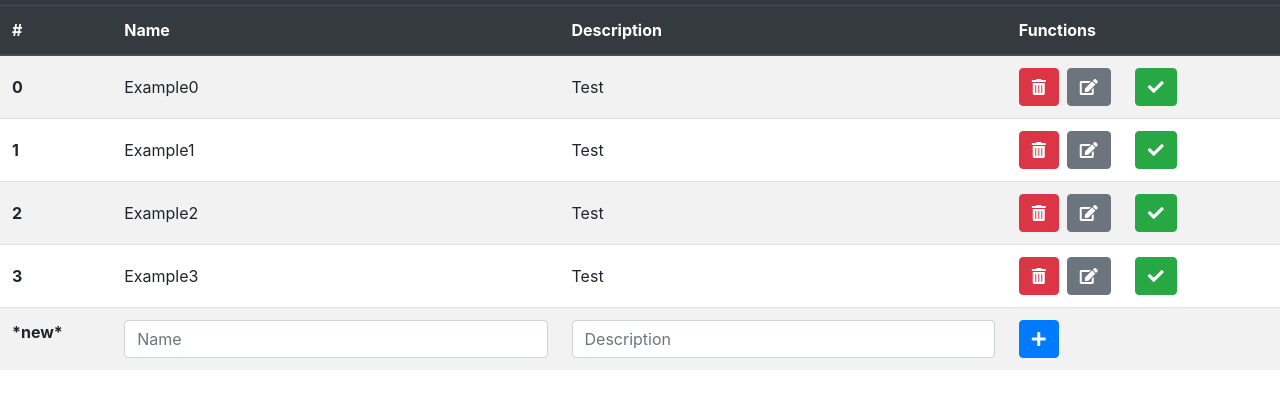
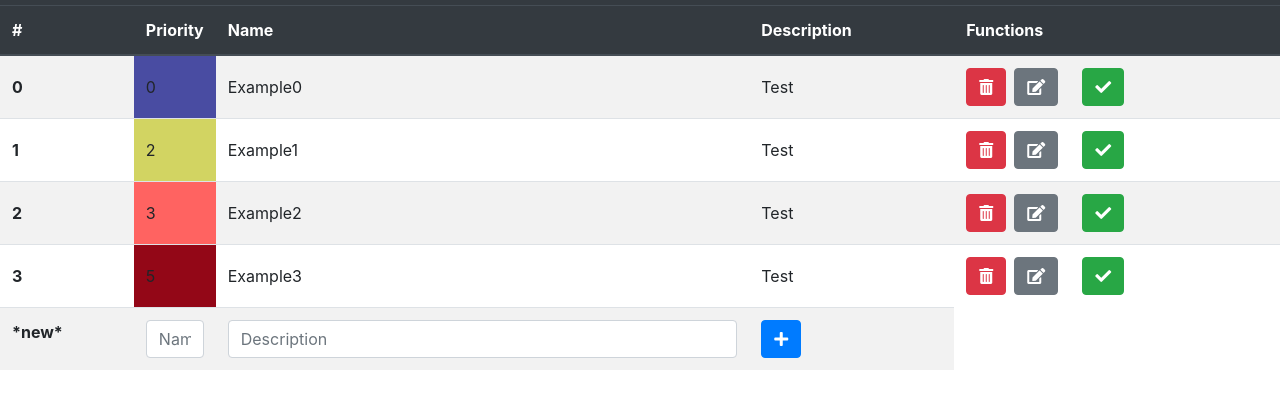
Before and after one commit to LucasF-42/kms-team6-v2, a plain HTML site: page index.html in a window 1280 px wide. Shown: the part 51-460 px from the top of the page. Drawn offline with nearby package versions, Linux system fonts and the light colour scheme.

Commit message:
Priority is added, but needs to be added to the CREATE thingy too

```diff
--- a/index.html
+++ b/index.html
@@ -3,7 +3,7 @@
 <head>
     <meta charset="UTF-8">
     <title>IOKE</title>
-    <link rel="icon" href="icons/createdIcons/Ioke.png">
+    <link rel="icon" href="icons/createdIcons/ioke.png">
 
     <link rel="stylesheet" href="https://cdn.jsdelivr.net/npm/bootstrap@4.5.3/dist/css/bootstrap.min.css" integrity="sha384-TX8t27EcRE3e/ihU7zmQxVncDAy5uIKz4rEkgIXeMed4M0jlfIDPvg6uqKI2xXr2" crossorigin="anonymous">
     <link rel="stylesheet" href="https://use.fontawesome.com/releases/v5.7.0/css/all.css" integrity="sha384-lZN37f5QGtY3VHgisS14W3ExzMWZxybE1SJSEsQp9S+oqd12jhcu+A56Ebc1zFSJ" crossorigin="anonymous">
@@ -17,7 +17,7 @@
 <body>
 <nav class="navbar navbar-expand-lg navbar-dark bg-dark">
     <a class="navbar-brand" href="#">
-        <img src="icons/createdIcons/Ioke.png" width="30" height="30" class="d-inline-block align-top" alt="Corinthian Helmet">
+        <img src="icons/createdIcons/ioke.png" style="height: 30px; width: 30px" class="d-inline-block align-top" alt="Corinthian Helmet">
         IOKE</a>
     <div class="collapse navbar-collapse" id="mainNavbar">
         <ul class="navbar-nav mr-auto">
@@ -34,7 +34,8 @@
     <table class="table table-striped">
         <thead class="thead-dark">
           <tr>
-              <th scope="col">#</th>
+              <th scope="col" >#</th>
+              <th scope="col" style="width: 10pt">Priority</th>
               <th scope="col">Name</th>
               <th scope="col">Description</th>
               <th scope="col">Functions</th>
--- a/scripts/scripts.js
+++ b/scripts/scripts.js
@@ -2,16 +2,16 @@ class task{
     constructor(name, description, category, status) {
         this.name= name;
         this.description = description;
-        this.category = status;
+        this.category = category;
         this.status=status;
     }
 }
 
 let tasklist = [];
 tasklist.push(new task("Example0", "Test", 0, 0));
-tasklist.push(new task("Example1", "Test", 0, 0));
-tasklist.push(new task("Example2", "Test", 0, 0));
-tasklist.push(new task("Example3", "Test", 0, 0));
+tasklist.push(new task("Example1", "Test", 0, 2));
+tasklist.push(new task("Example2", "Test", 0, 3));
+tasklist.push(new task("Example3", "Test", 0, 5));
 
 const buildSpecificTable = (table) => {
     let body = document.getElementById("tableBody");
@@ -23,6 +23,14 @@ const buildSpecificTable = (table) => {
         th.setAttribute("class", "align-middle");
         th.scope = "row";
         th.innerText = index.toString();
+
+        //TODO get rid of the deprecation
+        let tdPrior = document.createElement("td");
+        tdPrior.setAttribute("class", "align-middle");
+        tdPrior.bgColor=determineColour(t.status);
+        tdPrior.innerText=t.status;
+        tdPrior.scope = "row";
+
 
         let tdName = document.createElement("td");
         tdName.setAttribute("class", "align-middle");
@@ -72,6 +80,7 @@ const buildSpecificTable = (table) => {
 
         let tr = document.createElement("tr");
         tr.appendChild(th);
+        tr.appendChild(tdPrior);
         tr.appendChild(tdName);
         tr.appendChild(tdDescription);
         tr.appendChild(tdBtnGrp);
@@ -79,6 +88,7 @@ const buildSpecificTable = (table) => {
         tdEdit.onclick = () => {
             setUpEditModal(index, tr);
         };
+        //TODO this
         tdCheck.onclick = () => {
             var element = document.getElementById(tr.id);
             element.classList.add("checkThrough");
@@ -93,6 +103,22 @@ let buildTable = () => {
     buildSpecificTable(tasklist);
 }
 
+function determineColour(priority){
+    switch (priority){
+        case 0: //very low
+            return "#494CA2";
+        case 1: //low
+            return "#6F975C"
+        case 2: //medium
+            return "#D2D462";
+        case 3: //high
+            return "#FF6361"
+        case 4: //very high
+            return "#AF0F19"
+        case 5: //critical
+            return "#930717"
+    }
+}
 
 const setUpEditModal = (idx, tableRow) => {
     const modBod = document.getElementById("modBody");
@@ -213,7 +239,7 @@ const appendCreateTaskRow = tableBody => {
 
     tableBody.appendChild(tr);
 }
-
+//TODO remove idx & arr?
 window.onload = () => {
     let navSearchField = document.getElementById("navsearchform");
     navSearchField.oninput = () => {
```
Also changed, not shown: icons/createdIcons/ioke.png (renamed from icons/createdIcons/Ioke.png).
